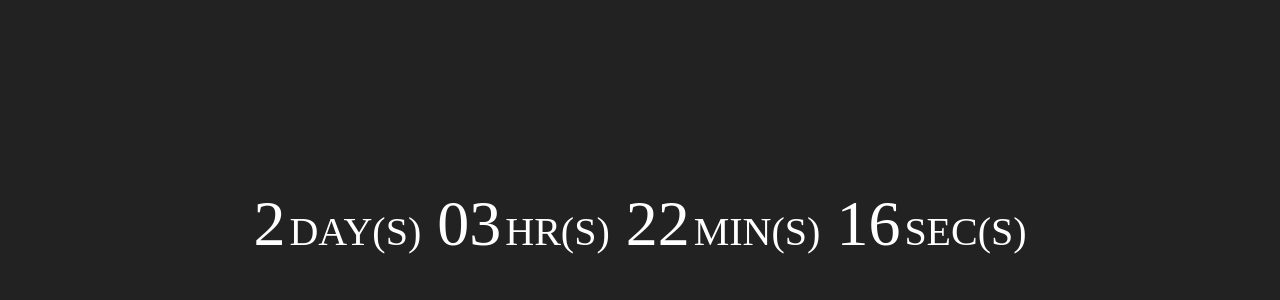
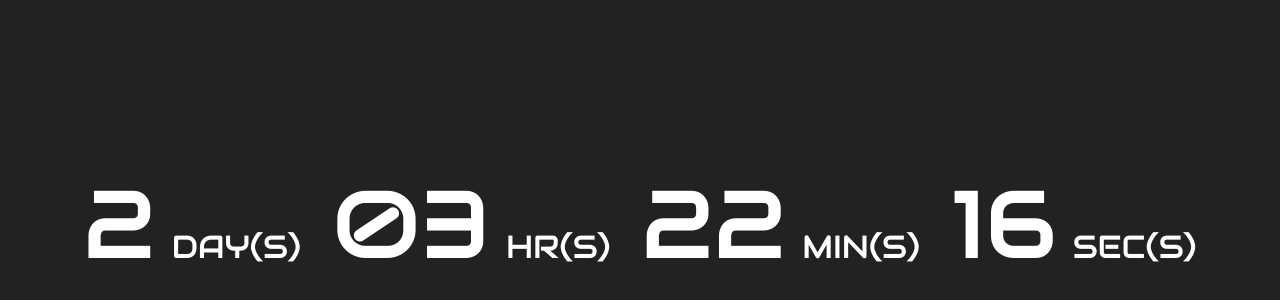
Before and after one commit to Fotinovski/Timer-app, a plain HTML site: page index.html in a window 1280 px wide. Shown: the part 176-476 px from the top of the page. Drawn offline with Linux system fonts and the light colour scheme.

Commit message:
change the style a little bit

```diff
--- a/app.js
+++ b/app.js
@@ -26,7 +26,7 @@ let timer = setInterval(function() {
 
     } else {
 
-        document.getElementById("timer").innerHTML = "The countdown is over!";
+        document.getElementById("timer").innerHTML = "HAPPY NEW YEAR!!!";
 
     }
 
--- a/style.css
+++ b/style.css
@@ -1,6 +1,9 @@
+
+@import url('https://fonts.googleapis.com/css2?family=Audiowide&display=swap');
 body {
     margin: 0;
     padding: 0;
+    font-family: 'Audiowide', cursive;
 }
 .container {
     background: #222;
@@ -12,9 +15,9 @@ body {
 }
 #timer {
     color: #fff;
-    font-size: 4rem;
+    font-size: 6rem;
 }
 .label {
-    font-size: 2.5rem;
-    padding-left: 0.25rem;
+    font-size: 2rem;
+    padding-left: 1rem;
 }
```
